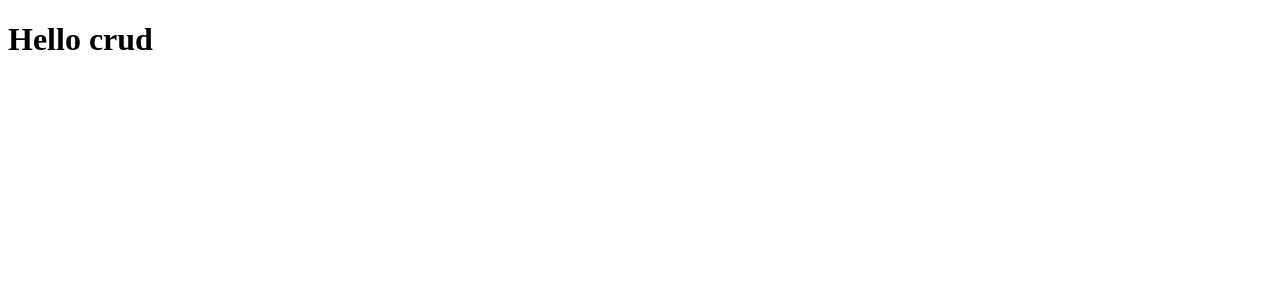
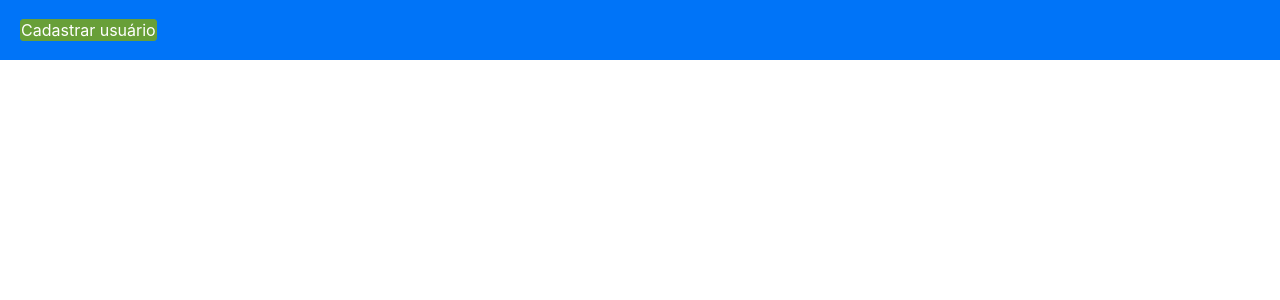
Before and after one commit to Gabrielmirandaxl/challenge-front-BlueTechnology, a Vue app: page / in a window 1280 px wide. Shown: the top 300 px of the page. Built offline with nearby package versions, Linux system fonts and the light colour scheme.

Commit message:
feat: adding  form component for register of user

```diff
--- a/package.json
+++ b/package.json
@@ -8,6 +8,7 @@
     "preview": "vite preview"
   },
   "dependencies": {
+    "axios": "^1.2.2",
     "primeicons": "^6.0.1",
     "primevue": "^3.22.1",
     "vue": "^3.2.45"
--- a/src/App.vue
+++ b/src/App.vue
@@ -1,10 +1,23 @@
 <template>
-  <h1>Hello crud</h1>
+  <div>
+    <HeaderVue/>
+  </div>
 </template>
 
 
 <script>
+  import HeaderVue from './components/Header/Header.vue';
   export default{
-    name: "App"
+    name: "App",
+    components: {
+      HeaderVue
+    }
   }
 </script>
+
+<style >
+  *{
+    padding: 0;
+    margin: 0;
+  }
+</style>
--- /dev/null
+++ b/src/components/Header/Header.vue
@@ -0,0 +1,94 @@
+<template>
+    <div>
+      <header class="header">
+          <Button label="Cadastrar usuário" class="button-register p-button-success" @click="openModal" />
+      </header>
+
+        <Dialog header="Registro de usuário" v-model:visible="modal" :style="{ width: '300px', height: '390px' }" >
+
+              <div class="field col-12 md:col-4 personal-data">
+            <div class="p-inputgroup">
+                 <span class="p-inputgroup-addon">
+                            <i class="pi pi-user"></i>
+                 </span>
+                 <span class="p-float-label">
+                    <InputText id="inputgroup" type="text" v-model="name" />
+                    <label for="inputgroup">Nome</label>
+                 </span>
+              </div>
+            </div>
+
+            <div class="field col-12 md:col-4 personal-data">
+            <div class="p-inputgroup">
+                 <span class="p-inputgroup-addon">
+                            <i class="pi pi-at"></i>
+                 </span>
+                 <span class="p-float-label">
+                    <InputText id="inputgroup" type="text" v-model="email" />
+                    <label for="inputgroup">Email</label>
+                 </span>
+              </div>
+            </div>
+
+            <div class="field col-12 md:col-4 personal-data">
+            <div class="p-inputgroup">
+                 <span class="p-inputgroup-addon">
+                            <i class="pi pi-phone"></i>
+                 </span>
+                 <span class="p-float-label">
+                    <InputMask id="inputgroup" type="text" v-model="phone" mask="(99)99999-9999" />
+                    <label for="inputgroup">Telefone</label>
+                 </span>
+              </div>
+            </div>
+
+            <div class="button">
+              <Button label="Cadastrar" class="p-button-raised p-button-rounded p-button-success" />
+            </div>
+
+        </Dialog>
+
+    </div>
+</template>
+
+<script>
+
+  export default{
+    name: "Header",
+    data(){
+      return{
+        name: null,
+        email: null,
+        phone: null,
+        modal: false,
+      }
+    },
+    methods:{
+      openModal(){
+         this.modal = true
+      }
+    }
+  }
+</script>
+
+<style scoped>
+  .header{
+    background-color: #0074f8;
+    height: 60px;
+    display: flex;
+    align-items: center;
+  }
+
+  .header .button-register{
+    margin: 0px 0px 0px 20px;
+  }
+
+  .personal-data{
+    margin: 30px 0px 0px 0px;
+  }
+
+  .button{
+    text-align: center;
+    margin: 30px 0px 0px 0px ;
+  }
+</style>
```
Also changed, not shown: src/main.js (+25 -1 lines), 1 other file (tests, documents, lock files or other folders).
